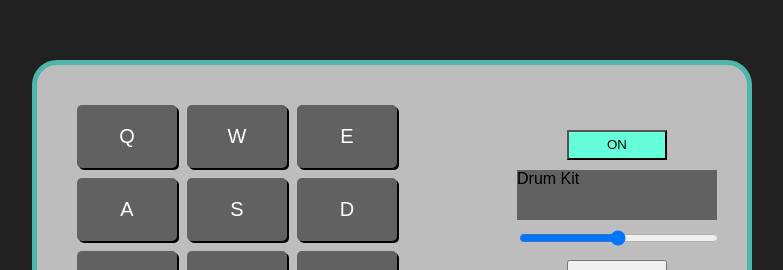
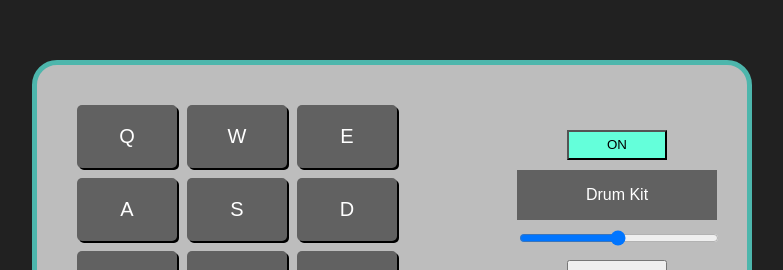
Before and after one commit to jazztbone2b/react-drum-machine, a React (Create React App) app: page / in a window 1280 px wide. Shown: the part 140-410 px from the top of the page, without its empty margins (248-1031 px from the left). Built offline with nearby package versions, Linux system fonts and the light colour scheme.

Commit message:
fixed text in the control panel display

```diff
--- a/src/App.css
+++ b/src/App.css
@@ -50,13 +50,6 @@ li {
     background-color: #616161;
 }
 
-/*.pads {
-    width: 100px;
-    text-align: center;
-    align-content: center;
-    padding: 20px 0;
-}*/
-
 .button-container {
     width: 100%;
     display: flex;
@@ -80,6 +73,8 @@ button {
     width: 200px;
     height: 50px;
     background-color: #616161;
+    color: white;
+    text-align: center;
 }
 
 .slide-container {
--- a/src/Container.js
+++ b/src/Container.js
@@ -15,7 +15,6 @@ class Container extends Component {
         bankName: 'Drum Kit'
     }
     handleClick = () => {
-        console.log('clicked')
         this.state.bankOne ?
             this.setState(() => ({
                 bankOne: false,
--- a/src/ControlPanel.js
+++ b/src/ControlPanel.js
@@ -28,7 +28,7 @@ class ControlPanel extends Component {
                     <button onClick={this.togglePower} className='power' style={{backgroundColor: this.state.backgroundColor}}>{this.state.innerText}</button>
                 </div>
 
-                <div className='sound-name'>{this.props.text}</div>
+                <div className='sound-name'><p>{this.props.text}</p></div>
 
                 <div className='slide-container'>
                     <input type="range" min="1" max="100" defaultValue="50" className="slider" />
```
